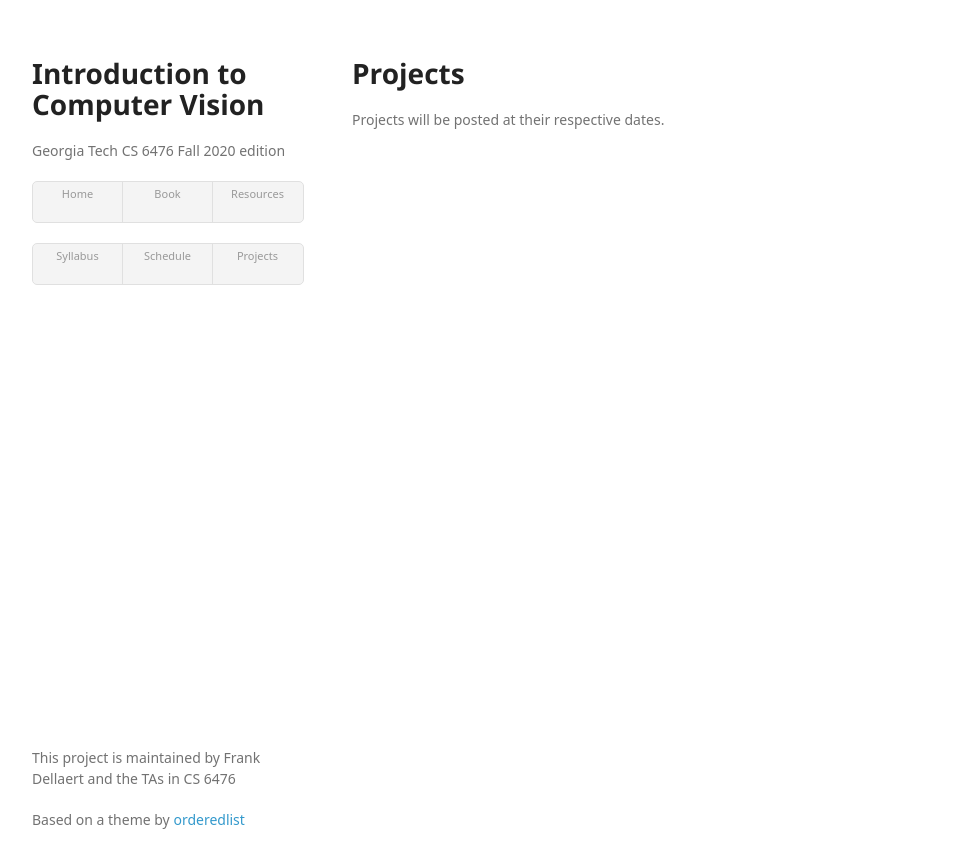
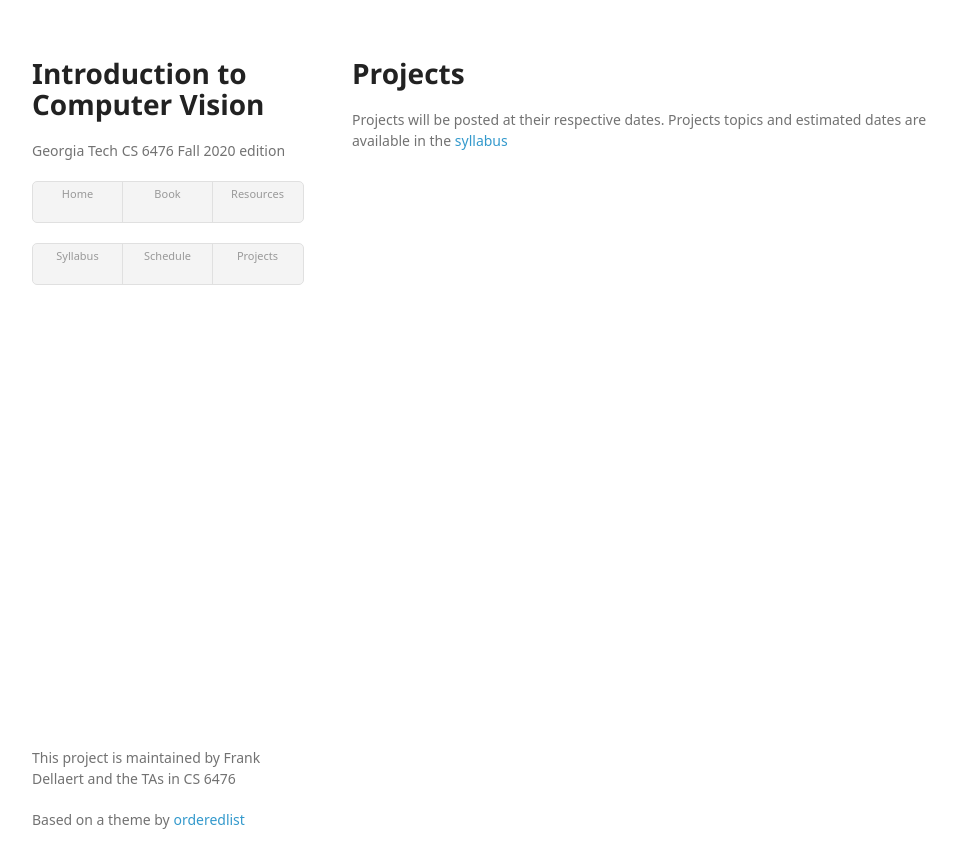
Before and after one commit to dellaert/20F-6476, a Jekyll site: the page built from projects.md, in a window 1280 px wide. Shown: the top 868 px of the page, without its empty margins (158-1115 px from the left). Built offline with Jekyll 4.4.1, drawn with Linux system fonts in a browser that asks for light colours; some web fonts are replaced.

Commit message:
Update projects.md
Reference the syllabus for project names and estimated dates

```diff
--- a/projects.md
+++ b/projects.md
@@ -5,3 +5,4 @@ title: Projects
 
 # Projects
 Projects will be posted at their respective dates.
+Projects topics and estimated dates are available in the [syllabus](./syllabus.md)
```
